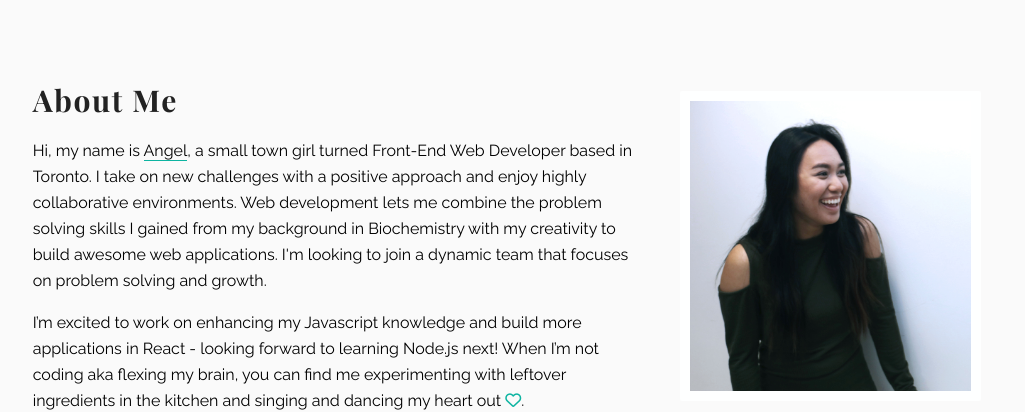
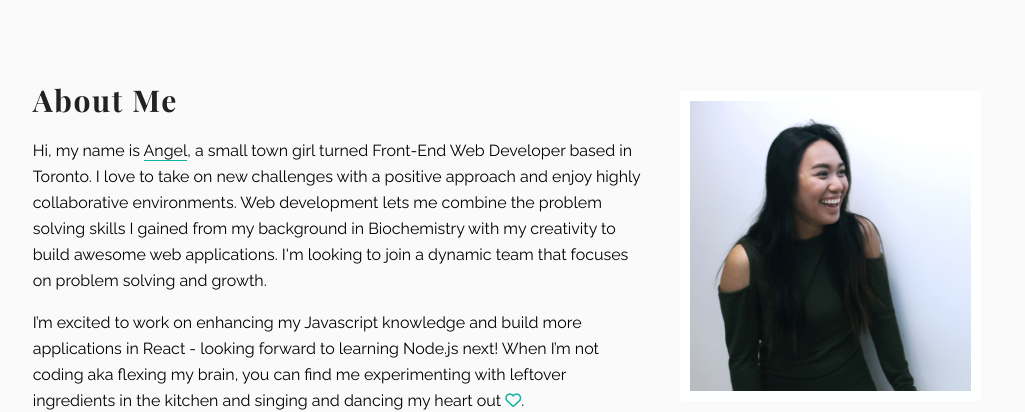
Before and after one commit to angelalagao/dev-portfolio, a website: page dev/index.html in a window 1280 px wide. Shown: the part 840-1252 px from the top of the page, without its empty margins (125-1150 px from the left). Drawn offline with nearby package versions, Linux system fonts and the light colour scheme; files that its build step writes are made by us from their sources; files whose address does not match are found by name.

Commit message:
maybe theres more final changes

```diff
--- a/dev/index.html
+++ b/dev/index.html
@@ -52,7 +52,7 @@
 				<div class="wrapper">
 					<div class="about-content">
 						<h2>About Me</h2>
-						<p>Hi, my name is <span class="name">Angel</span>, a small town girl turned Front-End Web Developer based in Toronto. I take on new challenges with a positive approach and enjoy highly collaborative environments. Web development lets me combine the problem solving skills I gained from my background in Biochemistry with my creativity to build awesome web applications. I'm looking to join a dynamic team that focuses on problem solving and growth.</p>
+						<p>Hi, my name is <span class="name">Angel</span>, a small town girl turned Front-End Web Developer based in Toronto. I love to take on new challenges with a positive approach and enjoy highly collaborative environments. Web development lets me combine the problem solving skills I gained from my background in Biochemistry with my creativity to build awesome web applications. I'm looking to join a dynamic team that focuses on problem solving and growth.</p>
 
 						<p>I’m excited to work on enhancing my Javascript knowledge and build more applications in React - looking forward to learning Node.js next! When I’m not coding aka flexing my brain, you can find me experimenting with leftover ingredients in the kitchen and singing and dancing my heart out <i class="fa fa-heart-o" aria-hidden="true"></i>.</p>
 					</div>
```
Also changed, not shown: index.html (+1 -1 lines).
